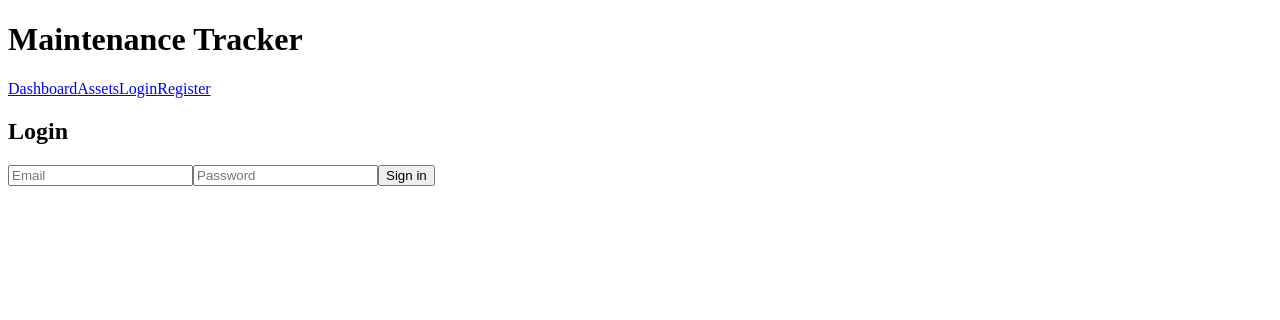
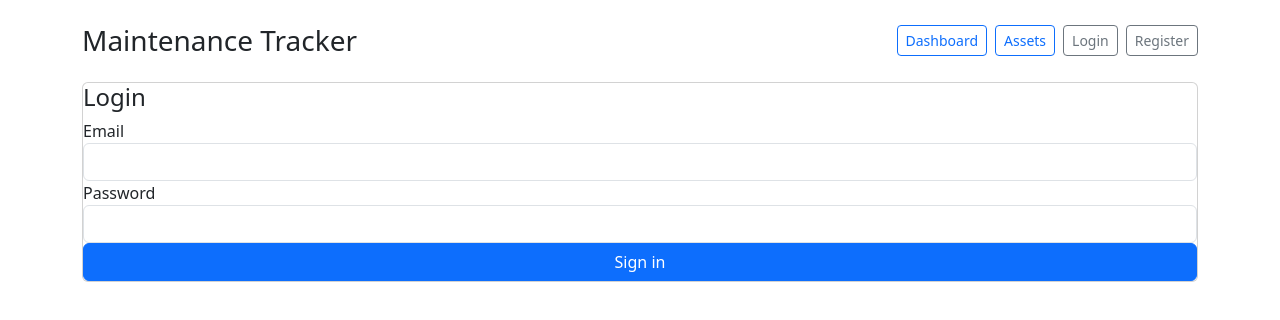
Before and after one commit to tlafrank/maintenance-tracker, a React (Vite) app in the folder frontend/: page /login in a window 1280 px wide. Shown: the top 320 px of the page. Built offline with nearby package versions, Linux system fonts and the light colour scheme; the HTML template or start-up script is replaced by a standard one.

Commit message:
Apply Bootstrap styling across frontend UI

```diff
--- a/frontend/index.html
+++ b/frontend/index.html
@@ -3,6 +3,12 @@
   <head>
     <meta charset="UTF-8" />
     <meta name="viewport" content="width=device-width, initial-scale=1.0" />
+    <link
+      href="https://cdn.jsdelivr.net/npm/bootstrap@5.3.3/dist/css/bootstrap.min.css"
+      rel="stylesheet"
+      integrity="sha384-QWTKZyjpPEjISv5WaRU9OFeRpok6YctnYmDr5pNlyT2bRjXh0JMhjY6hW+ALEwIH"
+      crossorigin="anonymous"
+    />
     <title>Maintenance Tracker</title>
   </head>
   <body>
--- a/frontend/src/App.jsx
+++ b/frontend/src/App.jsx
@@ -29,21 +29,23 @@ export default function App() {
   }, [])
 
   return (
-    <div className="container">
-      <header>
-        <h1>Maintenance Tracker</h1>
-        <nav>
-          <Link to="/dashboard">Dashboard</Link>
-          <Link to="/assets">Assets</Link>
-          {!me && <Link to="/login">Login</Link>}
-          {!me && <Link to="/register">Register</Link>}
-          {me && <Link to="/profile">Profile</Link>}
+    <div className="container py-4">
+      <header className="mb-4">
+        <div className="d-flex flex-wrap justify-content-between align-items-center gap-2">
+          <h1 className="h3 mb-0">Maintenance Tracker</h1>
+          <nav className="d-flex gap-2 flex-wrap">
+            <Link className="btn btn-outline-primary btn-sm" to="/dashboard">Dashboard</Link>
+            <Link className="btn btn-outline-primary btn-sm" to="/assets">Assets</Link>
+            {!me && <Link className="btn btn-outline-secondary btn-sm" to="/login">Login</Link>}
+            {!me && <Link className="btn btn-outline-secondary btn-sm" to="/register">Register</Link>}
+            {me && <Link className="btn btn-outline-secondary btn-sm" to="/profile">Profile</Link>}
           {me && (
-            <button onClick={() => { localStorage.removeItem('token'); setMe(null); navigate('/login') }}>
+            <button className="btn btn-danger btn-sm" onClick={() => { localStorage.removeItem('token'); setMe(null); navigate('/login') }}>
               Logout
             </button>
           )}
-        </nav>
+          </nav>
+        </div>
       </header>
 
       <Routes>
--- a/frontend/src/pages/Assets.jsx
+++ b/frontend/src/pages/Assets.jsx
@@ -222,7 +222,7 @@ export function AssetFormPage() {
         <label htmlFor="asset-notes">Notes</label>
         <textarea id="asset-notes" value={form.notes} onChange={e => setForm({ ...form, notes: e.target.value })} rows={5} />
 
-        <button type="submit" disabled={!canSubmitAsset}>Save</button>
+        <button className="btn btn-primary" type="submit" disabled={!canSubmitAsset}>Save</button>
       </form>
 
       <form onSubmit={addAssetType} className="card">
@@ -235,7 +235,7 @@ export function AssetFormPage() {
           onChange={e => setNewAssetType(e.target.value)}
           placeholder="e.g., Forklift"
         />
-        <button type="submit" disabled={isSavingAssetType}>{isSavingAssetType ? 'Saving...' : 'Add type'}</button>
+        <button className="btn btn-outline-primary" type="submit" disabled={isSavingAssetType}>{isSavingAssetType ? 'Saving...' : 'Add type'}</button>
       </form>
     </div>
   )
@@ -279,9 +279,9 @@ export function AssetDetailPage() {
         <h3>Maintenance actions</h3>
         <p className="hint">Use actions below to record work and manage maintenance schedules.</p>
         <div className="actions">
-          <Link className="action-button" to={`/assets/${id}/readings/new`}>Add meter reading</Link>
-          <Link className="action-button" to={`/assets/${id}/schedules/new`}>Add scheduled maintenance activity</Link>
-          <Link className="action-button" to={`/assets/${id}/maintenance-events/new`}>Register maintenance activity</Link>
+          <Link className="action-button btn btn-outline-primary" to={`/assets/${id}/readings/new`}>Add meter reading</Link>
+          <Link className="action-button btn btn-outline-primary" to={`/assets/${id}/schedules/new`}>Add scheduled maintenance activity</Link>
+          <Link className="action-button btn btn-outline-primary" to={`/assets/${id}/maintenance-events/new`}>Register maintenance activity</Link>
         </div>
       </section>
       <section className="card">
@@ -420,7 +420,7 @@ export function MeterReadingFormPage() {
       <input id="reading-value" required inputMode="decimal" value={readingForm.reading_value} onChange={(e) => setReadingForm({ ...readingForm, reading_value: e.target.value })} />
 
       <div className="actions">
-        <button type="submit">Save reading</button>
+        <button className="btn btn-primary" type="submit">Save reading</button>
         <Link to={`/assets/${id}`}>Cancel</Link>
       </div>
     </form>
@@ -527,7 +527,7 @@ export function MaintenanceEventFormPage() {
       <input id="completion-meter" inputMode="decimal" value={form.completion_meter_value} onChange={(e) => setForm({ ...form, completion_meter_value: e.target.value })} />
 
       <div className="actions">
-        <button type="submit" disabled={tasks.length === 0}>{editEventId ? 'Update activity' : 'Record activity'}</button>
+        <button className="btn btn-primary" type="submit" disabled={tasks.length === 0}>{editEventId ? 'Update activity' : 'Record activity'}</button>
         <Link to={`/assets/${id}`}>Cancel</Link>
       </div>
     </form>
@@ -612,7 +612,7 @@ export function ScheduleFormPage() {
       <input id="schedule-usage-interval" inputMode="decimal" value={form.usage_interval} onChange={(e) => setForm({ ...form, usage_interval: e.target.value })} />
 
       <div className="actions">
-        <button type="submit">Save schedule</button>
+        <button className="btn btn-primary" type="submit">Save schedule</button>
         <Link to={`/assets/${id}`}>Cancel</Link>
       </div>
     </form>
@@ -675,7 +675,7 @@ export function ScheduleEditPage() {
       <label htmlFor="edit-schedule-hours">Interval (hours)</label>
       <input id="edit-schedule-hours" inputMode="decimal" value={form.interval_hours} onChange={(e) => setForm({ ...form, interval_hours: e.target.value })} />
       <div className="actions">
-        <button type="submit">Save changes</button>
+        <button className="btn btn-primary" type="submit">Save changes</button>
         <Link to={`/assets/${id}`}>Cancel</Link>
       </div>
     </form>
--- a/frontend/src/pages/Auth.jsx
+++ b/frontend/src/pages/Auth.jsx
@@ -28,12 +28,14 @@ export function LoginPage({ onLogin }) {
   }
 
   return (
-    <form onSubmit={submit} className="card">
-      <h2>Login</h2>
-      <input required type="email" placeholder="Email" value={email} onChange={e => setEmail(e.target.value)} />
-      <input required type="password" placeholder="Password" value={password} onChange={e => setPassword(e.target.value)} />
+    <form onSubmit={submit} className="card narrow-card">
+      <h2 className="h4">Login</h2>
+      <label htmlFor="login-email">Email</label>
+      <input id="login-email" className="form-control" required type="email" value={email} onChange={e => setEmail(e.target.value)} />
+      <label htmlFor="login-password">Password</label>
+      <input id="login-password" className="form-control" required type="password" value={password} onChange={e => setPassword(e.target.value)} />
       {error && <p className="error">{error}</p>}
-      <button type="submit">Sign in</button>
+      <button className="btn btn-primary" type="submit">Sign in</button>
     </form>
   )
 }
@@ -56,14 +58,17 @@ export function RegisterPage() {
   }
 
   return (
-    <form onSubmit={submit} className="card">
-      <h2>Register</h2>
-      <input required type="email" placeholder="Email" value={form.email} onChange={e => setForm({ ...form, email: e.target.value })} />
-      <input required placeholder="Display name" value={form.display_name} onChange={e => setForm({ ...form, display_name: e.target.value })} />
-      <input required type="password" placeholder="Password" value={form.password} onChange={e => setForm({ ...form, password: e.target.value })} />
+    <form onSubmit={submit} className="card narrow-card">
+      <h2 className="h4">Register</h2>
+      <label htmlFor="register-email">Email</label>
+      <input id="register-email" className="form-control" required type="email" value={form.email} onChange={e => setForm({ ...form, email: e.target.value })} />
+      <label htmlFor="register-name">Display name</label>
+      <input id="register-name" className="form-control" required value={form.display_name} onChange={e => setForm({ ...form, display_name: e.target.value })} />
+      <label htmlFor="register-password">Password</label>
+      <input id="register-password" className="form-control" required type="password" value={form.password} onChange={e => setForm({ ...form, password: e.target.value })} />
       {error && <p className="error">{error}</p>}
       {message && <p>{message}</p>}
-      <button type="submit">Create account</button>
+      <button className="btn btn-primary" type="submit">Create account</button>
     </form>
   )
 }
--- a/frontend/src/pages/Dashboard.jsx
+++ b/frontend/src/pages/Dashboard.jsx
@@ -11,15 +11,15 @@ export function DashboardPage() {
   return (
     <div className="grid">
       <section className="card">
-        <h3>Overdue</h3>
+        <h3 className="h5">Overdue</h3>
         {data.overdue.map(i => <p key={i.schedule_id}>{i.asset_name}: {i.schedule_title}</p>)}
       </section>
       <section className="card">
-        <h3>Due soon</h3>
+        <h3 className="h5">Due soon</h3>
         {data.due_soon.map(i => <p key={i.schedule_id}>{i.asset_name}: {i.schedule_title}</p>)}
       </section>
       <section className="card">
-        <h3>Recently completed</h3>
+        <h3 className="h5">Recently completed</h3>
         {data.recent_events.map(i => <p key={i.id}>{new Date(i.performed_at).toLocaleString()} - {i.event_type}</p>)}
       </section>
     </div>
--- a/frontend/src/pages/Profile.jsx
+++ b/frontend/src/pages/Profile.jsx
@@ -61,7 +61,7 @@ export function ProfilePage() {
       <input id="profile-new-password" type="password" value={form.new_password} onChange={(e) => setForm({ ...form, new_password: e.target.value })} />
 
       <div className="actions">
-        <button type="submit">Save profile</button>
+        <button className="btn btn-primary" type="submit">Save profile</button>
         <Link to="/dashboard">Cancel</Link>
       </div>
     </form>
--- a/frontend/src/styles.css
+++ b/frontend/src/styles.css
@@ -1,9 +1,7 @@
 :root { font-family: Arial, sans-serif; }
 body { margin: 0; background: #f5f7fb; }
-.container { max-width: 1100px; margin: 0 auto; padding: 1rem; }
-header { display: flex; justify-content: space-between; align-items: center; flex-wrap: wrap; gap: .75rem; }
-nav { display: flex; gap: .5rem; align-items: center; }
-a, button { padding: .4rem .7rem; border-radius: .35rem; text-decoration: none; border: 1px solid #ccd; background: white; cursor: pointer; }
+.container { max-width: 1200px; }
+a { text-decoration: none; }
 button:disabled { opacity: .6; cursor: not-allowed; }
 .card { background: white; border-radius: .5rem; padding: 1rem; margin: .75rem 0; box-shadow: 0 2px 8px rgba(0,0,0,.05); }
 .grid { display: grid; grid-template-columns: repeat(auto-fit, minmax(260px, 1fr)); gap: .75rem; }
```
